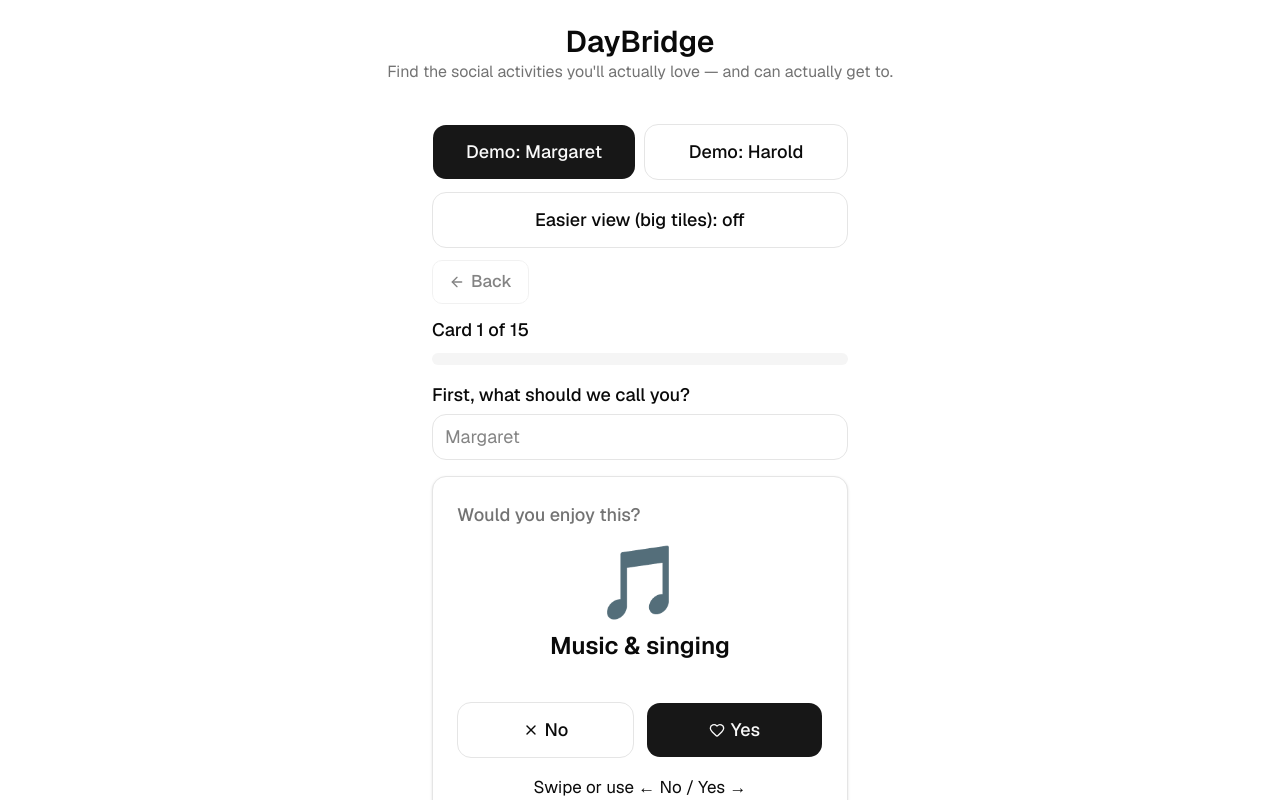
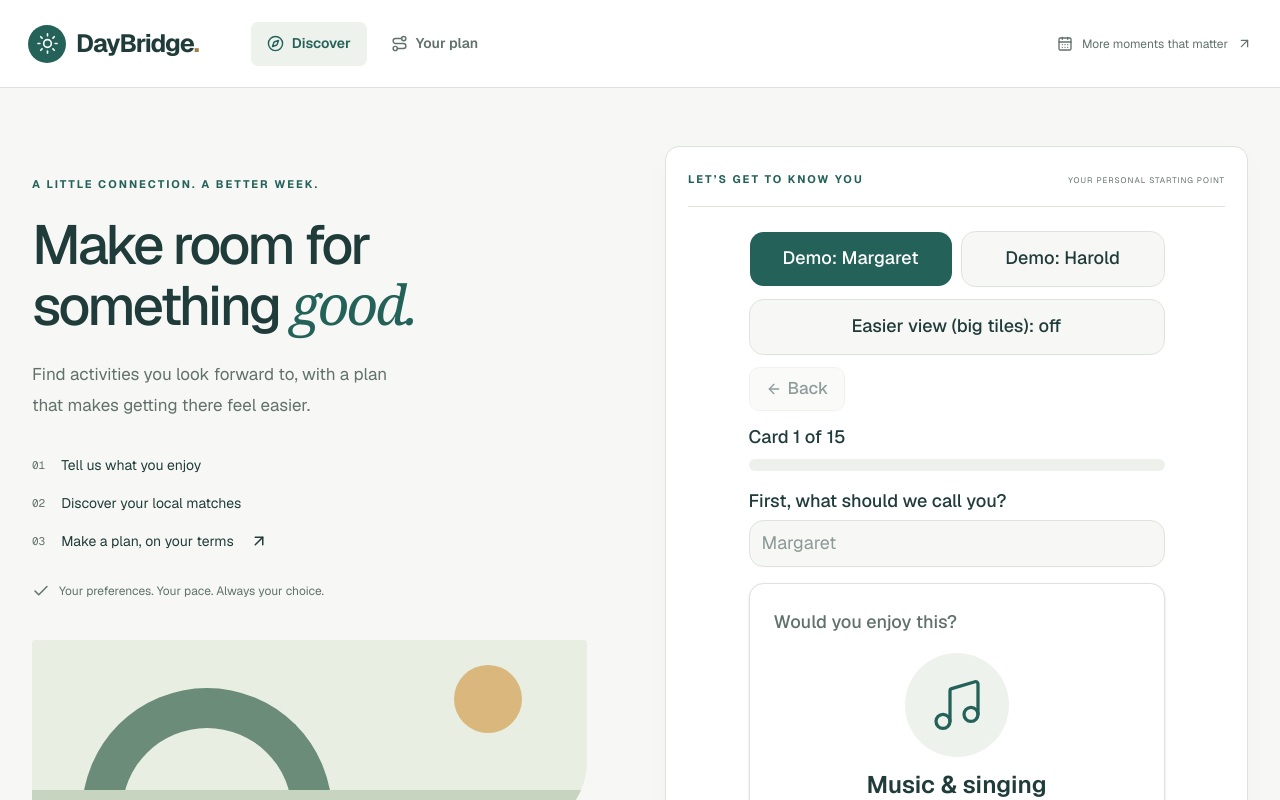
Before and after one commit to dude297/c0mpiled-hackathon, a Next.js app: page / in a window 1280 px wide. Shown: the top 800 px of the page. Built offline with nearby package versions, Linux system fonts and the light colour scheme.

Commit message:
Redesign DayBridge with cohesive professional UI

```diff
--- a/src/app/globals.css
+++ b/src/app/globals.css
@@ -53,38 +53,38 @@
 }
 
 :root {
-  --background: oklch(1 0 0);
-  --foreground: oklch(0.145 0 0);
-  --card: oklch(1 0 0);
-  --card-foreground: oklch(0.145 0 0);
-  --popover: oklch(1 0 0);
-  --popover-foreground: oklch(0.145 0 0);
-  --primary: oklch(0.205 0 0);
-  --primary-foreground: oklch(0.985 0 0);
-  --secondary: oklch(0.97 0 0);
-  --secondary-foreground: oklch(0.205 0 0);
-  --muted: oklch(0.97 0 0);
-  --muted-foreground: oklch(0.556 0 0);
-  --accent: oklch(0.97 0 0);
-  --accent-foreground: oklch(0.205 0 0);
-  --destructive: oklch(0.577 0.245 27.325);
-  --border: oklch(0.922 0 0);
-  --input: oklch(0.922 0 0);
-  --ring: oklch(0.708 0 0);
-  --chart-1: oklch(0.87 0 0);
-  --chart-2: oklch(0.556 0 0);
-  --chart-3: oklch(0.439 0 0);
-  --chart-4: oklch(0.371 0 0);
-  --chart-5: oklch(0.269 0 0);
-  --radius: 0.625rem;
-  --sidebar: oklch(0.985 0 0);
-  --sidebar-foreground: oklch(0.145 0 0);
-  --sidebar-primary: oklch(0.205 0 0);
-  --sidebar-primary-foreground: oklch(0.985 0 0);
-  --sidebar-accent: oklch(0.97 0 0);
-  --sidebar-accent-foreground: oklch(0.205 0 0);
-  --sidebar-border: oklch(0.922 0 0);
-  --sidebar-ring: oklch(0.708 0 0);
+  --background: #f7f8f5;
+  --foreground: #203c3a;
+  --card: #ffffff;
+  --card-foreground: #203c3a;
+  --popover: #ffffff;
+  --popover-foreground: #203c3a;
+  --primary: #246259;
+  --primary-foreground: #ffffff;
+  --secondary: #edf2ec;
+  --secondary-foreground: #284d45;
+  --muted: #edf0eb;
+  --muted-foreground: #61716c;
+  --accent: #e3ece4;
+  --accent-foreground: #203c3a;
+  --destructive: #ad3e35;
+  --border: #dce3dc;
+  --input: #ccd7ce;
+  --ring: #3c7b70;
+  --chart-1: #246259;
+  --chart-2: #84a68b;
+  --chart-3: #cfad70;
+  --chart-4: #7f9fa0;
+  --chart-5: #ad7357;
+  --radius: 0.65rem;
+  --sidebar: #edf2ec;
+  --sidebar-foreground: #203c3a;
+  --sidebar-primary: #246259;
+  --sidebar-primary-foreground: white;
+  --sidebar-accent: #e3ece4;
+  --sidebar-accent-foreground: #203c3a;
+  --sidebar-border: #dce3dc;
+  --sidebar-ring: #3c7b70;
 }
 
 .dark {
@@ -149,3 +149,43 @@
     display: none !important;
   }
 }
+/* Shared product chrome and editorial onboarding. */
+.app-header { min-height: 88px; padding: 18px max(28px, calc((100vw - 1280px) / 2)); display: flex; align-items: center; gap: 52px; border-bottom: 1px solid var(--border); background: var(--card); }
+.brand { display: inline-flex; align-items: center; gap: 10px; font-size: 25px; font-weight: 650; letter-spacing: -1px; }
+.brand-mark { display: grid; place-items: center; width: 38px; height: 38px; border-radius: 50%; background: var(--primary); color: white; }
+.brand-dot { color: #a17c45; margin-left: -10px; }
+.app-nav { display: flex; align-items: center; gap: 8px; }
+.app-nav a { display: flex; align-items: center; gap: 8px; min-height: 44px; padding: 9px 16px; color: var(--muted-foreground); font-size: 14px; font-weight: 550; border-radius: 7px; }
+.app-nav a[aria-current] { background: var(--secondary); color: var(--primary); }
+.header-note { margin-left: auto; display: flex; align-items: center; gap: 9px; font-size: 12px; color: var(--muted-foreground); }
+.eyebrow { color: var(--primary); text-transform: uppercase; letter-spacing: 2px; font-size: 11px; font-weight: 650; }
+.onboarding-page { width: 100%; max-width: 1280px; margin: 0 auto; padding: 58px 32px 48px; display: grid; grid-template-columns: 1fr 1.05fr; gap: 78px; }
+.welcome-panel { padding-top: 30px; }
+.welcome-panel h1 { margin-top: 22px; font-size: clamp(42px, 4.3vw, 64px); line-height: 1.08; letter-spacing: -2.8px; font-weight: 500; }
+.welcome-panel h1 em { font-family: Georgia, serif; font-weight: 400; color: var(--primary); }
+.welcome-description { max-width: 390px; margin-top: 24px; color: var(--muted-foreground); font-size: 17px; line-height: 1.8; }
+.welcome-steps { display: grid; gap: 17px; margin-top: 34px; font-size: 14px; }
+.welcome-steps p { display: flex; align-items: center; gap: 16px; }
+.welcome-steps p > span { font-family: var(--font-geist-mono); font-size: 11px; color: var(--muted-foreground); }
+.welcome-note { margin-top: 30px; display: flex; gap: 9px; color: var(--muted-foreground); font-size: 12px; }
+.bridge-art { height: 192px; margin-top: 40px; position: relative; overflow: hidden; background: #e9eee3; border-radius: 3px 3px 70px 3px; }
+.art-sun { position: absolute; width: 68px; height: 68px; top: 25px; right: 65px; border-radius: 50%; background: #dab77d; }
+.art-arch { position: absolute; width: 250px; height: 220px; border: 40px solid #6b8c78; border-bottom: 0; border-radius: 150px 150px 0 0; left: 50px; top: 48px; }
+.art-ground { position: absolute; height: 42px; width: 100%; background: #c7d5c0; bottom: 0; }
+.bridge-art > span { position: absolute; bottom: 12px; left: 20px; font-size: 10px; letter-spacing: 1.2px; text-transform: uppercase; }
+.onboarding-workspace { background: var(--card); border: 1px solid var(--border); border-radius: 14px; padding: 24px 22px; box-shadow: 0 8px 32px #203c3a05; }
+.workspace-heading { display: flex; justify-content: space-between; gap: 12px; padding-bottom: 18px; border-bottom: 1px solid var(--border); }
+.workspace-heading > span:last-child { font-size: 8px; letter-spacing: 1px; color: var(--muted-foreground); padding-top: 3px; }
+.onboarding-deck { padding-top: 24px; }
+.interest-symbol { width: 104px; height: 104px; display: grid; place-items: center; margin: 0 auto; border-radius: 50%; background: var(--secondary); color: var(--primary); }
+[data-slot="card"] { box-shadow: 0 3px 12px #203c3a03; --card-spacing: 24px; }
+.match-card { box-shadow: 0 3px 12px #203c3a03; }
+.match-card h3 { letter-spacing: -0.5px; }
+button, a, input, select, textarea { -webkit-tap-highlight-color: transparent; }
+a:focus-visible { outline: 2px solid var(--ring); outline-offset: 4px; }
+input:not([type="checkbox"]):not([type="radio"]), select, textarea { transition: border-color 150ms; }
+input:hover, select:hover, textarea:hover { border-color: var(--ring); }
+@media (min-width: 1000px) { main.max-w-3xl { max-width: 960px; padding-top: 40px; padding-bottom: 60px; } }
+@media (max-width: 900px) { .onboarding-page { gap: 32px; padding: 32px 24px; } .header-note { display: none; } .welcome-panel h1 { font-size: 46px; } .workspace-heading > span:last-child { display: none; } }
+@media (max-width: 680px) { .app-header { min-height: 76px; padding: 14px 18px; gap: 16px; justify-content: space-between; } .brand { font-size: 21px; } .brand-mark { width: 32px; height: 32px; } .app-nav { gap: 0; } .app-nav a { padding: 8px 10px; font-size: 12px; } .app-nav svg { display: none; } .onboarding-page { grid-template-columns: 1fr; padding: 26px 18px; gap: 28px; } .welcome-panel { padding-top: 0; } .welcome-panel h1 { margin-top: 14px; font-size: 43px; letter-spacing: -1.8px; } .welcome-description { margin-top: 16px; font-size: 16px; } .welcome-steps, .welcome-note, .bridge-art { display: none; } .onboarding-workspace { padding: 20px 10px; } .workspace-heading { margin: 0 10px; } }
+@media print { .onboarding-page { display: block; } }
--- a/src/app/layout.tsx
+++ b/src/app/layout.tsx
@@ -1,6 +1,7 @@
 import type { Metadata } from "next";
 import { Geist, Geist_Mono } from "next/font/google";
 import "./globals.css";
+import { AppHeader } from "@/components/navigation/AppHeader";
 
 const geistSans = Geist({
   variable: "--font-geist-sans",
@@ -23,7 +24,10 @@ export default function RootLayout({ children }: LayoutProps<"/">) {
       lang="en"
       className={`${geistSans.variable} ${geistMono.variable} h-full antialiased`}
     >
-      <body className="min-h-full flex flex-col">{children}</body>
+      <body className="min-h-full flex flex-col">
+        <AppHeader />
+        {children}
+      </body>
     </html>
   );
 }
--- a/src/app/page.tsx
+++ b/src/app/page.tsx
@@ -1,7 +1,7 @@
 "use client";
 
 import { useEffect, useRef, useState } from "react";
-import { CircleX, LoaderCircle, Printer, RotateCcw } from "lucide-react";
+import { ArrowUpRight, Check, CircleX, LoaderCircle, Printer, RotateCcw } from "lucide-react";
 import { DashboardShell, EvidencePanel, ProfilePanel } from "@/components/dashboard/panels";
 import { IntakeReview } from "@/components/intake/IntakeReview";
 import { ShareControl } from "@/components/share/ShareControl";
@@ -93,13 +93,21 @@ export default function Home() {
 
   if (mode === "onboarding") {
     return withLive(
-      <div className="mx-auto w-full max-w-6xl p-6">
-        <header className="mb-6 text-center">
-          <h1 className="text-3xl font-semibold">DayBridge</h1>
-          <p className="text-muted-foreground">
-            Find the social activities you&apos;ll actually love — and can actually get to.
-          </p>
-        </header>
+      <div className="onboarding-page">
+        <section className="welcome-panel">
+          <p className="eyebrow">A little connection. A better week.</p>
+          <h1>Make room for<br />something <em>good.</em></h1>
+          <p className="welcome-description">Find activities you look forward to, with a plan that makes getting there feel easier.</p>
+          <div className="welcome-steps">
+            <p><span>01</span> Tell us what you enjoy</p>
+            <p><span>02</span> Discover your local matches</p>
+            <p><span>03</span> Make a plan, on your terms <ArrowUpRight size={18} /></p>
+          </div>
+          <div className="welcome-note"><Check size={18} /><span>Your preferences. Your pace. Always your choice.</span></div>
+          <div className="bridge-art" aria-hidden="true"><div className="art-sun" /><div className="art-arch" /><div className="art-ground" /><span>A bridge to your next good day.</span></div>
+        </section>
+        <section className="onboarding-workspace" aria-label="Set up your preferences">
+        <div className="workspace-heading"><span className="eyebrow">Let’s get to know you</span><span>YOUR PERSONAL STARTING POINT</span></div>
         <CardDeck
           onComplete={(p) => {
             setProfile(p);
@@ -114,9 +122,10 @@ export default function Home() {
             className={`inline-flex min-h-11 items-center rounded-md px-3 text-base text-foreground underline underline-offset-4 ${FOCUS}`}
             onClick={() => setMode("dashboard")}
           >
-            Or use the classic form
+            Prefer a form? Set up your preferences
           </button>
         </div>
+        </section>
       </div>,
     );
   }
--- /dev/null
+++ b/src/components/navigation/AppHeader.tsx
@@ -0,0 +1,19 @@
+"use client";
+
+import Link from "next/link";
+import { usePathname } from "next/navigation";
+import { ArrowUpRight, CalendarDays, Compass, Route, Sun } from "lucide-react";
+
+export function AppHeader() {
+  const path = usePathname();
+  return (
+    <header className="app-header print:hidden">
+      <Link href="/" className="brand" aria-label="DayBridge home"><span className="brand-mark"><Sun size={23} strokeWidth={1.7} /></span>DayBridge<span className="brand-dot">.</span></Link>
+      <nav aria-label="Main navigation" className="app-nav">
+        <Link href="/" aria-current={path === "/" ? "page" : undefined}><Compass size={17} />Discover</Link>
+        <Link href="/coordinate" aria-current={path === "/coordinate" ? "page" : undefined}><Route size={17} />Your plan</Link>
+      </nav>
+      <span className="header-note"><CalendarDays size={16} />More moments that matter <ArrowUpRight size={15} /></span>
+    </header>
+  );
+}
--- a/src/components/onboarding/CardDeck.tsx
+++ b/src/components/onboarding/CardDeck.tsx
@@ -1,7 +1,7 @@
 "use client";
 
 import { useEffect, useId, useMemo, useRef, useState } from "react";
-import { ArrowLeft, Check, Heart, LoaderCircle, X } from "lucide-react";
+import { ArrowLeft, Check, Heart, LoaderCircle, X, Music, Sprout, Club, Footprints, Scissors, Church, BookOpen, HandHeart, CookingPot, Smartphone } from "lucide-react";
 import { Button } from "@/components/ui/button";
 import type { Profile } from "@/lib/schema";
 
@@ -21,6 +21,12 @@ export const INTEREST_META = [
   { key: "cooking", emoji: "🍳", label: "Cooking" },
   { key: "tech", emoji: "📱", label: "Technology help" },
 ] as const;
+
+const INTEREST_ICONS = { music: Music, gardening: Sprout, cards: Club, walking: Footprints, crafts: Scissors, faith: Church, learning: BookOpen, volunteering: HandHeart, cooking: CookingPot, tech: Smartphone };
+function InterestIcon({ interest, className }: { interest: Profile["interests"][number]; className?: string }) {
+  const Icon = INTEREST_ICONS[interest];
+  return <Icon className={className} strokeWidth={1.4} aria-hidden="true" />;
+}
 
 export const TRAVEL_BUCKETS = [
   { label: "Down the block", detail: "within 5 minutes", min: 5 },
@@ -329,10 +335,10 @@ function InterestGrid({ picked, onToggle, onClear, onContinue, disabled }: {
               onClick={() => onToggle(m.key)}
               // Tab doesn't scroll a tile that is already in the viewport, even when the sticky bar covers it.
               onFocus={(e) => { if (e.currentTarget.matches(":focus-visible")) e.currentTarget.scrollIntoView({ block: "nearest" }); }}
-              className={`relative flex min-h-24 min-w-0 scroll-mb-32 flex-col items-center justify-center gap-1 rounded-xl p-3 text-center text-lg font-bold leading-tight break-words transition-colors motion-reduce:transition-none md:text-xl ${RING} ${on ? "bg-[#5a594e] text-white" : "bg-[#efefe6] text-[#121212] hover:bg-[#e2e2d6]"}`}
+              className={`relative flex min-h-24 min-w-0 scroll-mb-32 flex-col items-center justify-center gap-1 rounded-xl p-3 text-center text-lg font-bold leading-tight break-words transition-colors motion-reduce:transition-none md:text-xl ${RING} ${on ? "bg-primary text-white" : "bg-secondary text-secondary-foreground hover:bg-accent"}`}
             >
               {on && <Check aria-hidden="true" className="absolute right-2 top-2 size-6" strokeWidth={3} />}
-              <span aria-hidden="true" className="text-3xl">{m.emoji}</span>
+              <InterestIcon interest={m.key} className="size-8" />
               <span>{m.label}</span>
             </button>
           );
@@ -511,7 +517,7 @@ export function CardDeck({
   const optionDetail = `mt-1 block text-muted-foreground ${bigButtons ? "text-lg md:text-xl" : "text-base md:text-lg"}`;
 
   return (
-    <div ref={rootRef} className={`mx-auto w-full min-w-0 ${showGrid ? "max-w-3xl" : "max-w-md"} overflow-x-clip p-4 text-base md:text-lg`}>
+    <div ref={rootRef} className={`onboarding-deck mx-auto w-full min-w-0 ${showGrid ? "max-w-3xl" : "max-w-md"} overflow-x-clip p-4 text-base md:text-lg`}>
       {onDemo && index === 0 && !showGrid && (
         <div className="mb-3 grid grid-cols-2 gap-2">
           <Button size="lg" className={`min-h-14 rounded-xl text-lg ${RING}`} onClick={() => onDemo("margaret")} disabled={loading}>Demo: Margaret</Button>
@@ -589,7 +595,7 @@ export function CardDeck({
         <div className="rounded-xl border bg-card p-6 shadow-sm">
           <p className="mb-4 text-base md:text-lg font-medium text-muted-foreground">Would you enjoy this?</p>
           <div className="mb-6 text-center">
-            <div className="text-7xl">{card.interest.emoji}</div>
+            <div className="interest-symbol"><InterestIcon interest={card.interest.key} className="size-14" /></div>
             <p className="mt-3 text-2xl font-semibold">{card.interest.label}</p>
           </div>
           <ActionRow
```
Also changed, not shown: src/components/dashboard/panels.tsx (+5 -9 lines), src/components/feed/MatchFeed.tsx (+4 -4 lines).
